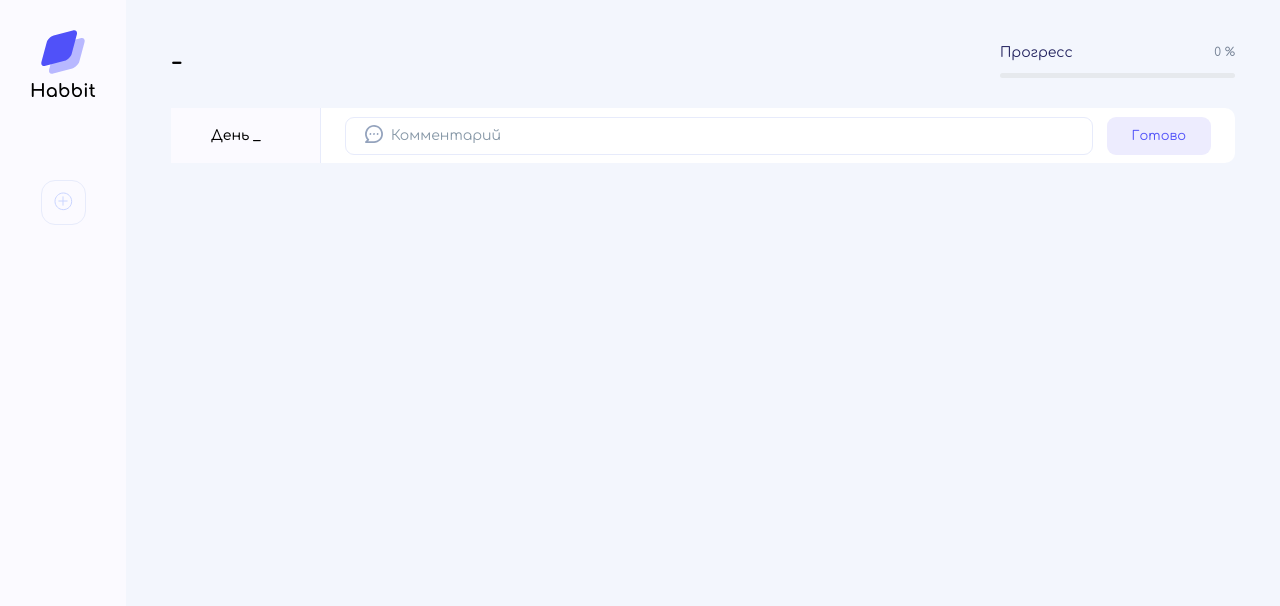
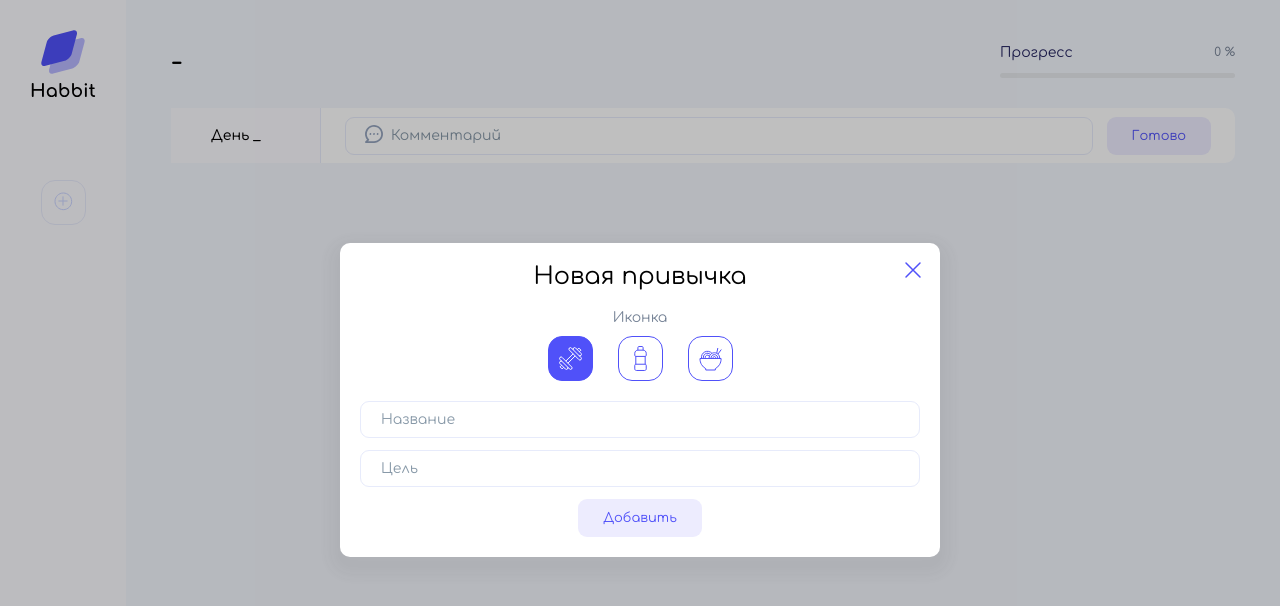
Before and after one commit to regina-linares/habbits_tracker_project, a plain HTML site: page index.html in a window 1280 px wide. Drawn offline with Linux system fonts and the light colour scheme.

Commit message:
added popup html, css

```diff
--- a/css/content.css
+++ b/css/content.css
@@ -155,7 +155,6 @@ border: 1px solid red;
 
 
 .primary-button {
-    margin-left: auto;
     background-color: var(--botton-color);
     border-radius: 9px;
     font-family: 'Comfortaa', cursive, sans-serif;
--- /dev/null
+++ b/css/popup.css
@@ -0,0 +1,95 @@
+.cover {
+    position: fixed;
+    left: 0;
+    right: 0;
+    top: 0;
+    bottom: 0;
+    background: rgba(0, 0, 0, 0.25);
+    display: flex;
+    align-items: center;
+    justify-content: center;
+}
+
+
+.cover_hidden {
+    /* display: none; */
+}
+
+.popup {
+    background: var(--total-white);
+    box-shadow:0px 8px 14px 12px #3838380D;
+    width: 100%;
+    border-radius: 10px;
+    max-width: 600px;
+    padding: 20px;
+    position: relative;
+    display: flex;
+    flex-direction: column;
+    align-items: center;
+}
+
+.popup__close {
+    position: absolute;
+    right: 15px;
+    top: 15px;
+    cursor: pointer;
+}
+
+h2 {
+    font-weight: 400;
+    font-size: 24px;
+    line-height: 27px;
+    margin-bottom: 20px;
+}
+
+.icon-label {
+    font-size: 14px;
+    line-height: 16px;
+    color: var(--color-text-caption_2);
+    margin-bottom: 10px;
+}
+
+.icon-select {
+    display: flex;
+    gap: 25px;
+    margin-bottom: 20px;
+}
+
+.icon {
+    border: 1px solid var(--color-primary);
+    border-radius: 14px;
+    display: flex;
+    align-items: center;
+    justify-content: center;
+    width: 45px;
+    height: 45px;
+    cursor: pointer;
+}
+
+.icon:hover {
+background: #6a6afb;
+}
+
+.icon:hover img {
+    filter: brightness(0) invert(1);
+}
+
+.icon_active {
+    background: var(--color-primary);
+}
+
+.icon_active img {
+filter: brightness(0) invert(1);
+}
+
+.popup__form {
+    width: 100%;
+    display: flex;
+    flex-direction: column;
+    align-items: center;
+    gap: 12px;
+}
+
+.popup__form input {
+    width: 100%;
+}
--- a/index.html
+++ b/index.html
@@ -9,6 +9,7 @@
     <link rel="stylesheet" href="./css/global.css">
     <link rel="stylesheet" href="./css/aside.css">
     <link rel="stylesheet" href="./css/content.css">
+    <link rel="stylesheet" href="./css/popup.css">
     <link rel="preconnect" href="https://fonts.googleapis.com">
     <link rel="preconnect" href="https://fonts.gstatic.com" crossorigin>
     <link href="https://fonts.googleapis.com/css2?family=Comfortaa:wght@300..700&display=swap" rel="stylesheet">
@@ -50,21 +51,44 @@
                     <div class="habbits__day"> День _</div>
                     <div class="habbits__item-right">
                         <form class="habbits__form" onsubmit="addDays(event)" habbit-id="">
-                            <input
-                            name="comment"
-                            class="input--icon"
-                            type="text"
-                            placeholder="Комментарий"
-                            />
+                            <input name="comment" class="input--icon" type="text" placeholder="Комментарий" />
                             <img class="input__icon" src="./assets/images/comment.svg" alt="">
                             <button class="primary-button" type="submit"> Готово </button>
                         </form>
                     </div>
                 </div>
             </main>
+        </div>
+        <div class="cover cover-hidden">
+            <div class="popup">
+                <h2>Новая привычка</h2>
+                <div class="icon-label">Иконка</div>
+                <div class="icon-select">
+                    <button class="icon icon_active">
+                        <img src="./assets/images/sport.svg" alt="">
+                    </button>
+                    <button class="icon">
+                        <img src="./assets/images/Water.svg" alt="">
+                    </button>
+                    <button class="icon">
+                        <img src="./assets/images/food.svg" alt="">
+                    </button>
+                </div>
+                <form class="popup__form">
+                    <input type="text" name="name" placeholder="Название">
+                    <input type="number" name="target" placeholder="Цель">
+                    <button class="primary-button" type="submit">Добавить</button>
+                </form>
+                <button class="popup__close">
+                    <img src="./assets/images/cross.svg" alt="Закрыть форму">
+                </button>
+
+            </div>
+
+        </div>
 
 
-        </div>
+
     </div>
 </body>
 
```
Also changed, not shown: assets/images/cross.svg (added).
